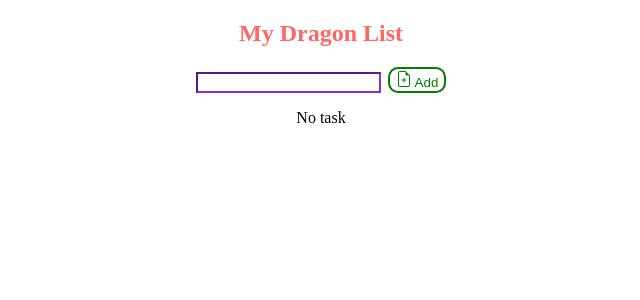
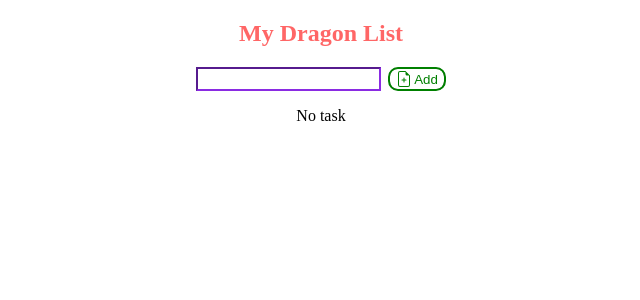
Before and after one commit to cmthang/todoapp, a PHP site: page / in a window 1280 px wide. Shown: the top 300 px of the page, without its empty margins (319-959 px from the left). Run offline with PHP 8.4, Linux system fonts and the light colour scheme.

Commit message:
update css button add, shorcut icon

```diff
--- a/app.css
+++ b/app.css
@@ -18,10 +18,12 @@ h4 {
     color:green;
     margin-left: 7px;
     padding-top: 2px;
+    display:flex;
+    align-items:center;
+    height: 24px;
 }
 
 .input {
-
 }
 
 .inputBar {
@@ -37,3 +39,7 @@ h4 {
     color: rgb(255,102,178);
     padding-left: 15px;
 }
+
+.textButton {
+    padding-left: 2px;
+}
--- a/index.html
+++ b/index.html
@@ -5,20 +5,21 @@
         <meta charset="UTF-8" />
         <meta name="viewport" content="width=device-width, initial-scale=1.0" />
         <title>NoteText</title>
+        <link rel="shortcut icon" href="senju.jpg">
     </head>
     <body>
         <div id="app">
             <div class="content">
                 <h2>My Dragon List</h2>
             </div>
-            <div class="input">
+            <div class="input" style="display:inline-flex;">
                 <input type="text" v-model="task" class="inputBar"/>
                 <button v-on:click="addTask()" class="buttonAdd">
                     <svg xmlns="http://www.w3.org/2000/svg" width="16" height="16" fill="currentColor" class="bi bi-file-earmark-plus" viewBox="0 0 16 16">
                         <path d="M8 6.5a.5.5 0 0 1 .5.5v1.5H10a.5.5 0 0 1 0 1H8.5V11a.5.5 0 0 1-1 0V9.5H6a.5.5 0 0 1 0-1h1.5V7a.5.5 0 0 1 .5-.5z"/>
                         <path d="M14 4.5V14a2 2 0 0 1-2 2H4a2 2 0 0 1-2-2V2a2 2 0 0 1 2-2h5.5L14 4.5zm-3 0A1.5 1.5 0 0 1 9.5 3V1H4a1 1 0 0 0-1 1v12a1 1 0 0 0 1 1h8a1 1 0 0 0 1-1V4.5h-2z"/>
                     </svg>
-                    Add
+                    <label class="textButton">Add</label>
                 </button>
             </div>
             <div class="list">
```
Also changed, not shown: bom.jpg (added), senju.jpg (added).
